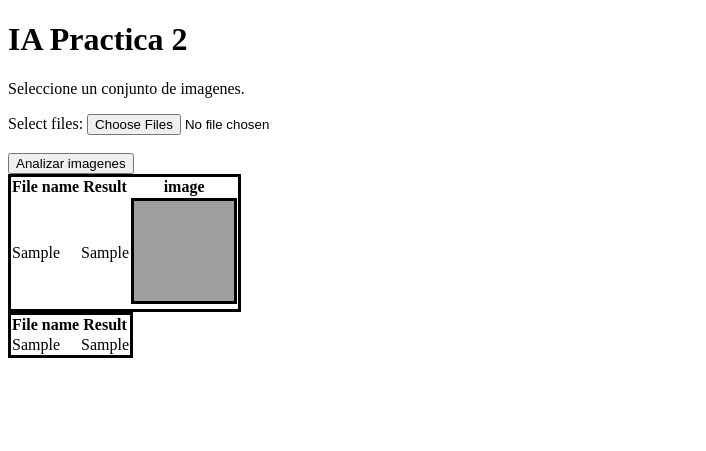
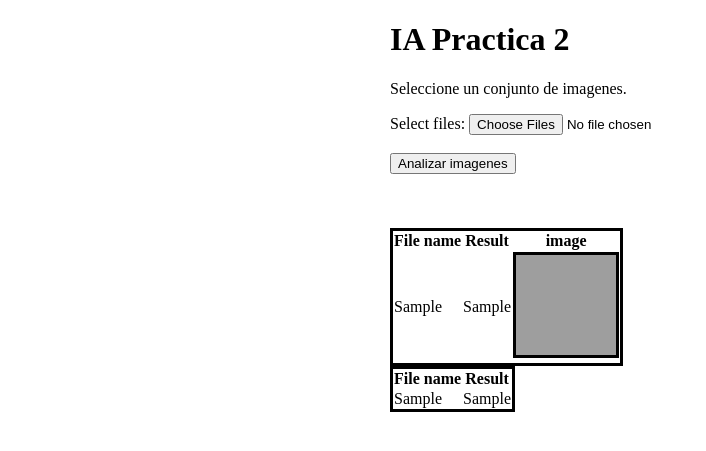
Before and after one commit to EliabLemus/IA_PRACTICA2, a Flask app: template Templates/form.html in a window 1280 px wide. Shown: the top 451 px of the page, without its empty margins (0-706 px from the left). Run offline with Flask 2, Linux system fonts and the light colour scheme; the template is opened without the code that fills it: most values are stand-ins (such as "Sample title", 1, 10 or a date in 2020); parts of the project's set-up code (start-up, migrations or seed data) failed here and were passed over; some libraries are stand-ins or nearby versions; grey boxes are pictures that could not be loaded.

Commit message:
solved images issues

```diff
--- a/Templates/form.html
+++ b/Templates/form.html
@@ -5,9 +5,14 @@
         border: 3px solid black;
         border-collapse: collapse;
 }
+.content {
+  max-width: 500px;
+  margin: auto;
+}
+
 </style>
 <body>
-
+<div class="content">
 <h1>IA Practica 2</h1>
 
 <p>Seleccione un conjunto de imagenes.</p>
@@ -15,7 +20,7 @@
 <form action="/" method="POST" enctype="multipart/form-data" >
   <label for="files">Select files:</label>
   <input type="file" id="files" name="files" multiple><br><br>
-  <input type="submit" value="Analizar imagenes">
+  <input type="submit" value="Analizar imagenes"><br><br><br><br>
 </form>
 {%if results['table_results'] %}
 <table class="centered thick-border">
@@ -28,7 +33,7 @@
         <tr>
                 <td>  {{ k }} </td>
                 <td>  {{ v }} </td>
-                <td>  <img src="{{ url_for('display_image', filename=k) }}" alt="" border=3 height=100 width=100 /> </td>
+                <td>  <img src="{{ url_for('display_image', filename=k) }}" alt="" border=3 height=100 width=100 > </td>
         </tr>
         {% endfor %}
 </table>
@@ -47,5 +52,6 @@
         {% endfor %}
 </table>
 {%endif%}
+</div>
 </body>
 </html>
--- a/app.py
+++ b/app.py
@@ -4,8 +4,10 @@ import pickle, os, glob
 import loadFile
 from io import StringIO
 from flask import Flask, render_template, request, jsonify, redirect, url_for
+from flask_bootstrap import Bootstrap
 results = {}
 app = Flask(__name__)
+Bootstrap(app)
 UPLOAD_FOLDER = 'static/UploadedFiles'
 app.config['UPLOAD_FOLDER'] = UPLOAD_FOLDER
 app.config['FLASK_DEBUG'] = True
@@ -111,5 +113,5 @@ def hello():
     return render_template('form.html',results=results, image_path = image_path)
 @app.route('/display/<filename>')
 def display_image(filename):
-	#print('display_image filename: ' + filename)
-	return redirect(url_for('/UploadedFiles', filename='/' + filename), code=301)
+	print('display_image filename: ' + filename)
+	return redirect(url_for('static', filename='UploadedFiles/' + filename), code=301)
```
Also changed, not shown: static/UploadedFiles/not.jpg (deleted).
